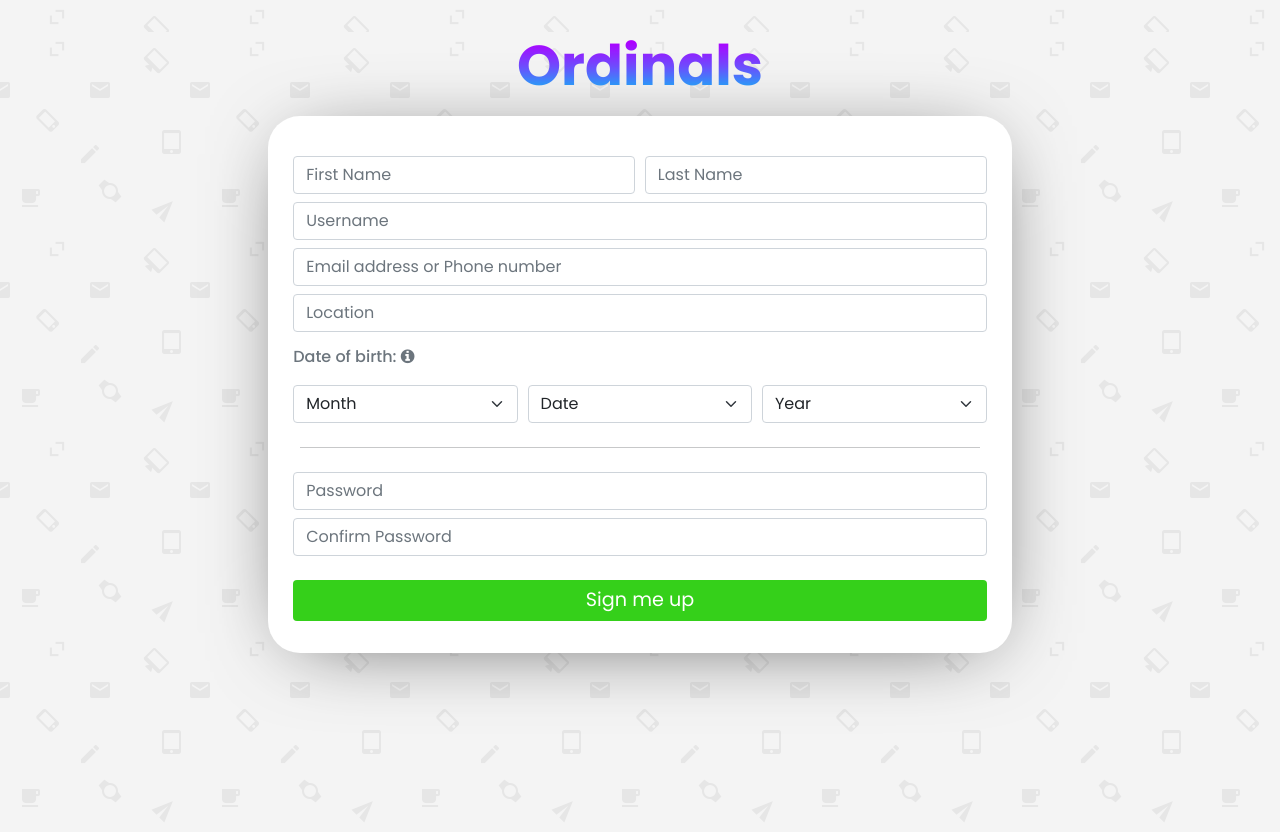
After one commit to Blue-Hacks-2021/bluehack2021_ordinal, a Flask app: template app/templates/dummy/register.html in a window 1280 px wide. The commit adds this page. Run offline with Flask 2, Linux system fonts and the light colour scheme; the template is opened without the code that fills it, so the values that code supplies are empty.

Commit message:
Login and Registration Integrated

```diff
--- a/app/routes.py
+++ b/app/routes.py
@@ -35,6 +35,8 @@ def get_event(event_id):
 @app.route('/')
 @app.route('/index')
 def index():
+    return redirect(url_for('login'))
+    """
     user = {'username': ' '}
     if session['loggedin'] is True:
         user = {'username': session['username']}
@@ -49,6 +51,7 @@ def index():
     session['loggedin'] = False
     user = {'username': ' '}
     return render_template('index.html', title='Home', user=user)
+    """
 
 
 
@@ -146,8 +149,9 @@ def login():
             session['username'] = account[3]
             session['loggedin'] = True
 
-            return redirect(url_for('index'))
-    return render_template('login.html', title='Sign In', form=form)
+            return "Logged In"
+            #return redirect(url_for('index'))
+    return render_template('loginPage.html', title='Sign In', form=form)
 
 @app.route('/logout', methods=['GET'])
 def logout():
@@ -173,8 +177,9 @@ def registration():
             cur.execute("INSERT INTO userdata(firstname, lastname, username, middlename, pass, city, province, email) VALUES (%s, %s,%s, %s,%s, %s,%s, %s)", (firstName, lastName,username, middlename, password, city, province, email))
         cur.close()
         return redirect(url_for('login'))
-    return render_template('registration.html', title='Register', form=form)
+    return render_template('register.html', title='Register', form=form)
 
+"""
 @app.route('/register')
 def register():
     return render_template('register.html', title='Registration')
@@ -198,3 +203,4 @@ def eventPage():
 @app.route('/volunteered')
 def volunteeredPage():
     return render_template('volunteered-events.html', title='Volunteered')
+"""
--- a/app/templates/base.html
+++ b/app/templates/base.html
@@ -15,24 +15,3 @@
 <script src="https://cdn.jsdelivr.net/npm/@popperjs/core@2.9.1/dist/umd/popper.min.js" integrity="sha384-SR1sx49pcuLnqZUnnPwx6FCym0wLsk5JZuNx2bPPENzswTNFaQU1RDvt3wT4gWFG" crossorigin="anonymous"></script>
 <script src="https://cdn.jsdelivr.net/npm/bootstrap@5.0.0-beta3/dist/js/bootstrap.min.js" integrity="sha384-j0CNLUeiqtyaRmlzUHCPZ+Gy5fQu0dQ6eZ/xAww941Ai1SxSY+0EQqNXNE6DZiVc" crossorigin="anonymous"></script>
 </html>
-
-<!-- BACKEND -->
-<html>
-    <head>
-      {% if title %}
-      <title>{{ title }} - WEBAPP </title>
-      {% else %}
-      <title>WEBAPP123</title>
-      {% endif %}
-    </head>
-    <body>
-        <div>
-            WEBAPP:
-            <a href="/index">Home</a>
-            <a href="/login">Login</a>
-            <a href="/register">Signup</a>
-        </div>
-        <hr>
-        {% block content %}{% endblock %}
-    </body>
-</html>
--- /dev/null
+++ b/app/templates/dummy/register.html
@@ -0,0 +1,71 @@
+{% extends 'base.html' %}
+
+{% block content %}
+<div class="reg-content">
+    <a class="logo-link" href="/"><h1 class="title-lg gradient-logo">Ordinals</h1></a>
+    <div class="regbox">
+        <form action="" class="reg-box">
+           <div class="row">
+               <div class="col">
+                    <input type="text" class="form-control" placeholder="First Name">
+               </div>
+               <div class="col">
+                    <input type="text" class="form-control" placeholder="Last Name">
+               </div>
+           </div>
+           <div class="row">
+               <div class="col">
+                    <input type="text" class="form-control" placeholder="Username">
+                    <input type="text" class="form-control" placeholder="Email address or Phone number">
+                    <input type="text" class="form-control" placeholder="Location">
+               </div>
+           </div>
+           <div class="row mt-3">
+               <div class="col">
+                   <p class="text-secondary login-text">Date of birth: <span><i class="fa fa-info-circle" aria-hidden="true"></i></span></p>
+               </div>
+           </div>
+           <div class="row mt-1">
+               <div class="col">
+                   <select class="form-select" name="month" id="month">
+                       <option selected disabled>
+                            Month
+                       </option>
+                   </select>
+               </div>
+               <div class="col">
+                    <select class="form-select" name="date" id="date">
+                        <option selected disabled>
+                            Date
+                        </option>
+                    </select>
+                </div>
+                <div class="col">
+                    <select class="form-select" name="year" id="year">
+                        <option selected disabled>
+                            Year
+                        </option>
+                    </select>
+                </div>
+           </div>
+           <hr class="mt-4">
+           <div class="row">
+               <div class="col">
+                <input type="password" class="form-control" placeholder="Password">
+
+               </div>
+           </div>
+           <div class="row">
+            <div class="col">
+             <input type="password" class="form-control" placeholder="Confirm Password">
+            </div>
+        </div>
+        <div class="row mt-4">
+            <div class="col">
+                <button type="submit" class="btn btn-success green-color">Sign me up</button>
+            </div>
+        </div>
+        </form>
+    </div>
+</div>
+{% endblock %}
--- a/app/templates/login.html
+++ b/app/templates/login.html
@@ -7,16 +7,10 @@
     <p>
         {{ form.username.label }}<br>
         {{ form.username(size=32) }}<br>
-        {% for error in form.username.errors %}
-        <span style="color: red;">[{{ error }}]</span>
-        {% endfor %}
     </p>
     <p>
         {{ form.password.label }}<br>
         {{ form.password(size=32) }}<br>
-        {% for error in form.password.errors %}
-        <span style="color: red;">[{{ error }}]</span>
-        {% endfor %}
     </p>
     <p>{{ form.remember_me() }} {{ form.remember_me.label }}</p>
     <p>{{ form.submit() }}</p>
```
Also changed, not shown: app/templates/dummy/base.html (added, +20 -0 lines), app/templates/dummy/postLoader.html (added, +13 -0 lines), app/templates/loginPage.html (renamed from app/templates/index.html, +17 -15 lines), app/templates/register.html (+35 -9 lines).
